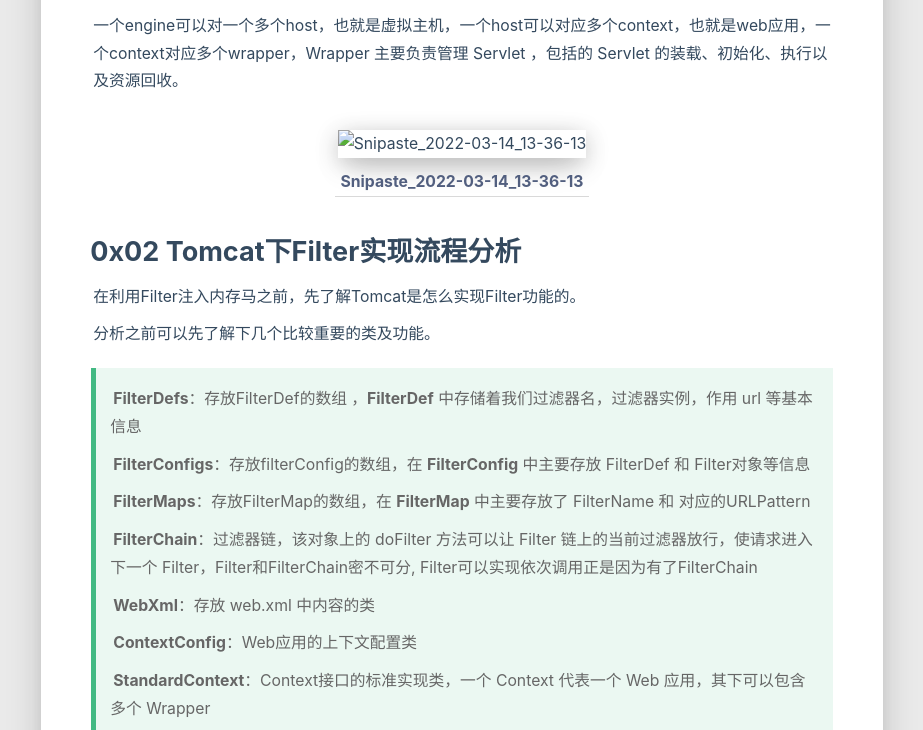
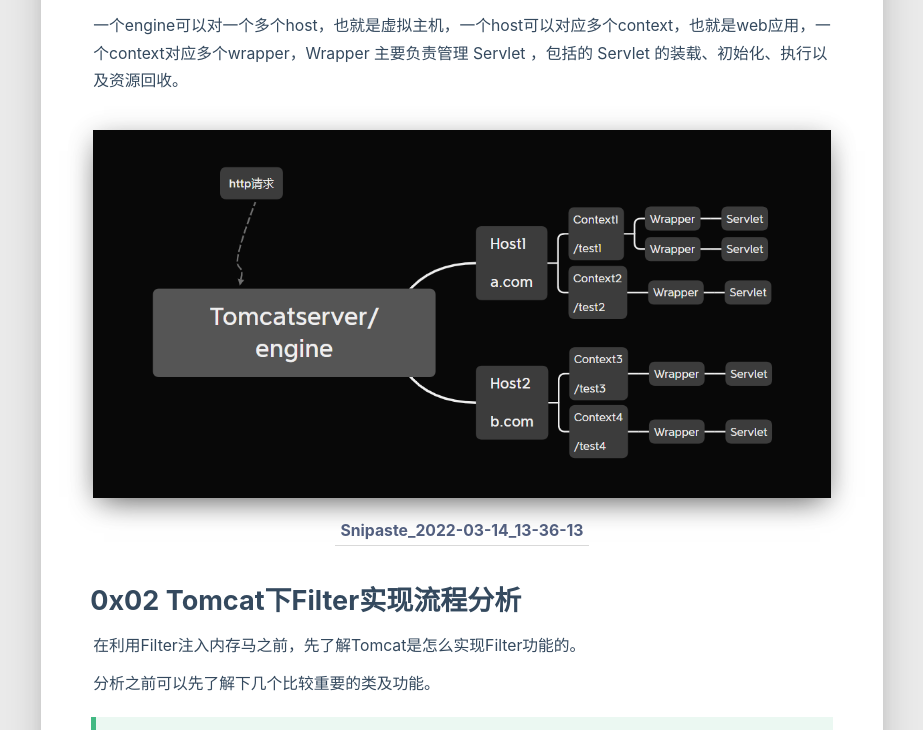
Before and after one commit to PBemmm/urdr-gungnir.github.io, a plain HTML site: page 2022/03/02/java安全-tomcat下的filter内存马分析/index.html in a window 1280 px wide. Shown: the part 1666-2396 px from the top of the page, without its empty margins (34-957 px from the left). Drawn offline with Linux system fonts and the light colour scheme; some packages are replaced by stand-ins of ours; no server answers; a script that the page names is missing; files whose address does not match are found by name.

Commit message:
Site updated: 2022-03-26 22:38:48

```diff
--- a/2022/03/02/java安全-tomcat下的filter内存马分析/index.html
+++ b/2022/03/02/java安全-tomcat下的filter内存马分析/index.html
@@ -509,7 +509,7 @@
 <li>Wrapper，实现类为 org.apache.catalina.core.StandardWrapper</li>
 </ol>
 <p>一个engine可以对一个多个host，也就是虚拟主机，一个host可以对应多个context，也就是web应用，一个context对应多个wrapper，Wrapper 主要负责管理 Servlet ，包括的 Servlet 的装载、初始化、执行以及资源回收。</p>
-<p><img src="/java%E5%AE%89%E5%85%A8-tomcat%E4%B8%8B%E7%9A%84filter%E5%86%85%E5%AD%98%E9%A9%AC%E5%88%86%E6%9E%90/Snipaste_2022-03-14_13-36-13.png" alt="Snipaste_2022-03-14_13-36-13"></p>
+<p><img src="/img/java%E5%AE%89%E5%85%A8-tomcat%E4%B8%8B%E7%9A%84filter%E5%86%85%E5%AD%98%E9%A9%AC%E5%88%86%E6%9E%90/Snipaste_2022-03-14_13-36-13.png" alt="Snipaste_2022-03-14_13-36-13"></p>
 <h2 id="0x02-Tomcat下Filter实现流程分析"><a href="#0x02-Tomcat下Filter实现流程分析" class="headerlink" title="0x02 Tomcat下Filter实现流程分析"></a>0x02 Tomcat下Filter实现流程分析</h2><p>在利用Filter注入内存马之前，先了解Tomcat是怎么实现Filter功能的。</p>
 <p>分析之前可以先了解下几个比较重要的类及功能。</p>
 <blockquote>
```
Also changed, not shown: img/hacker.png (deleted), img/java安全-tomcat下的filter内存马分析/Snipaste_2022-03-14_13-36-13.png (added), img/java安全-tomcat下的filter内存马分析/Snipaste_2022-03-14_13-58-59.png (added), img/java安全-tomcat下的filter内存马分析/Snipaste_2022-03-14_14-03-17.png (added), img/java安全-tomcat下的filter内存马分析/Snipaste_2022-03-14_14-58-03.png (added), img/java安全-tomcat下的filter内存马分析/Snipaste_2022-03-14_15-02-04.png (added), img/java安全-tomcat下的filter内存马分析/Snipaste_2022-03-14_15-26-08.png (added), img/java安全-tomcat下的filter内存马分析/Snipaste_2022-03-14_16-07-30.png (added), img/java安全-tomcat下的filter内存马分析/Snipaste_2022-03-14_16-07-57.png (added).
